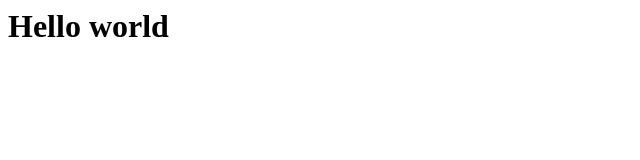
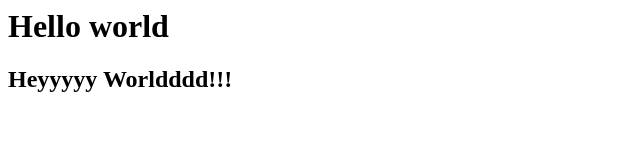
Before and after one commit to kothevenkatsai/a1, a plain HTML site: page index.html in a window 1280 px wide. Shown: the whole page, without its empty margins (0-640 px from the left). Drawn offline with Linux system fonts and the light colour scheme.

Commit message:
Update index.html

```diff
--- a/index.html
+++ b/index.html
@@ -1 +1,2 @@
 <h1>Hello world</h1>
+<h2>Heyyyyy Worldddd!!!</h2>
```
